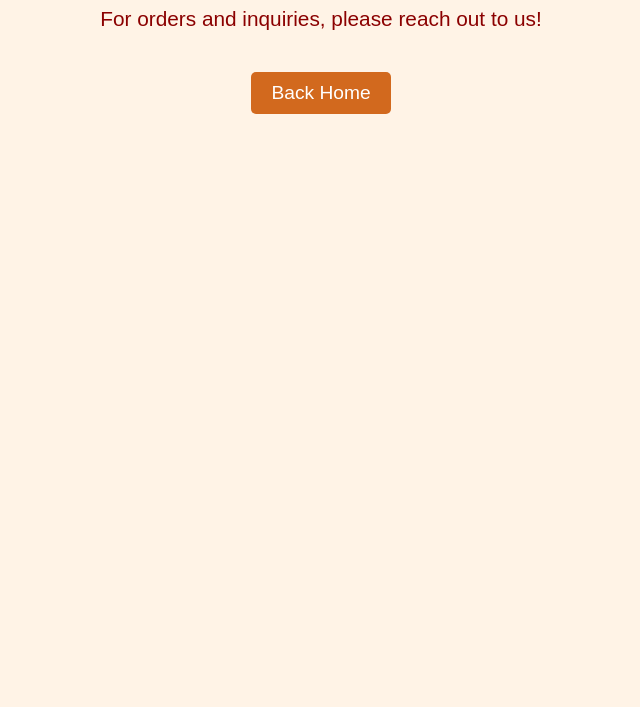
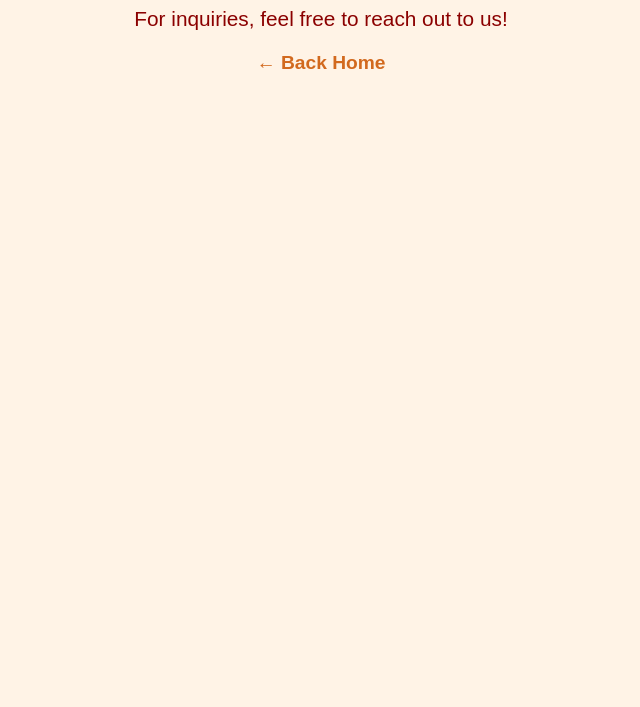
Before and after one commit to UDC-28/Cakestry-Studio, a plain HTML site: page contact.html in a window 1280 px wide. Shown: the part 93-800 px from the top of the page, without its empty margins (319-959 px from the left). Drawn offline with Linux system fonts and the light colour scheme.

Commit message:
Update contact.html

```diff
--- a/contact.html
+++ b/contact.html
@@ -27,22 +27,21 @@
             margin-top: 20px;
         }
         .back-home {
-            display: inline-block;
             margin-top: 20px;
-            padding: 10px 20px;
-            background-color: #d2691e;
-            color: white;
+            font-size: 1.2em;
+        }
+        .back-home a {
             text-decoration: none;
-            font-size: 1.2em;
-            border-radius: 5px;
+            color: #d2691e;
+            font-weight: bold;
         }
     </style>
 </head>
 <body>
     <div class="container">
         <h1>Contact Us</h1>
-        <p class="description">For orders and inquiries, please reach out to us!</p>
-        <a href="index.html" class="back-home">Back Home</a>
+        <p class="description">For inquiries, feel free to reach out to us!</p>
+        <p class="back-home"><a href="index.html">← Back Home</a></p>
     </div>
 </body>
 </html>
```
